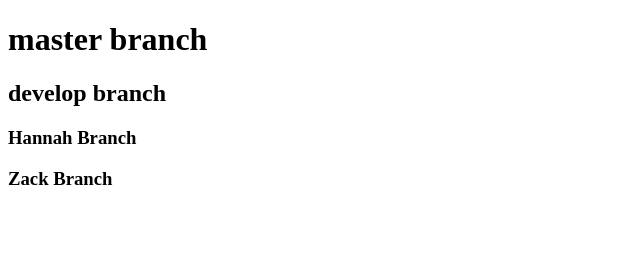
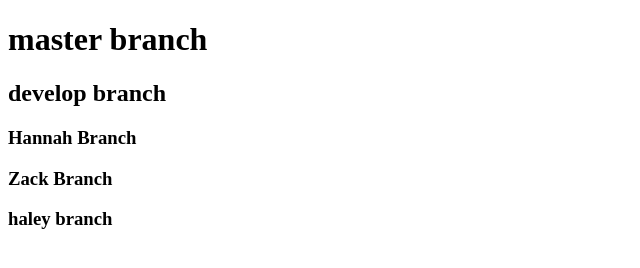
Before and after one commit to hayzemke/teamGit, a plain HTML site: page index.html in a window 1280 px wide. Shown: the whole page, without its empty margins (0-640 px from the left). Drawn offline with Linux system fonts and the light colour scheme.

Commit message:
haley branch

```diff
--- a/index.html
+++ b/index.html
@@ -11,4 +11,5 @@
     <h2> develop branch </h2>
     <h3>Hannah Branch</h3>
     <h3> Zack Branch </h3>
+    <h3>haley branch</h3>
 </body> </html>
```
